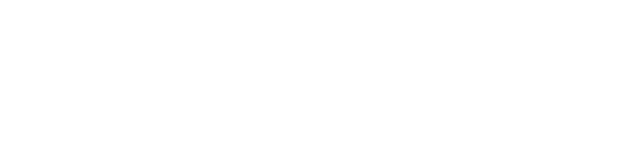
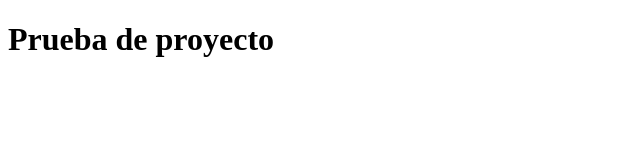
Before and after one commit to Cristian-Verdugo/cristian-verdugo.github.io, a plain HTML site: page index.html in a window 1280 px wide. Shown: the whole page, without its empty margins (0-640 px from the left). Drawn offline with Linux system fonts and the light colour scheme.

Commit message:
primer titulo

```diff
--- a/index.html
+++ b/index.html
@@ -6,6 +6,6 @@
     <title>Document</title>
 </head>
 <body>
-
+    <h1>Prueba de proyecto</h1>
 </body>
 </html>
```
